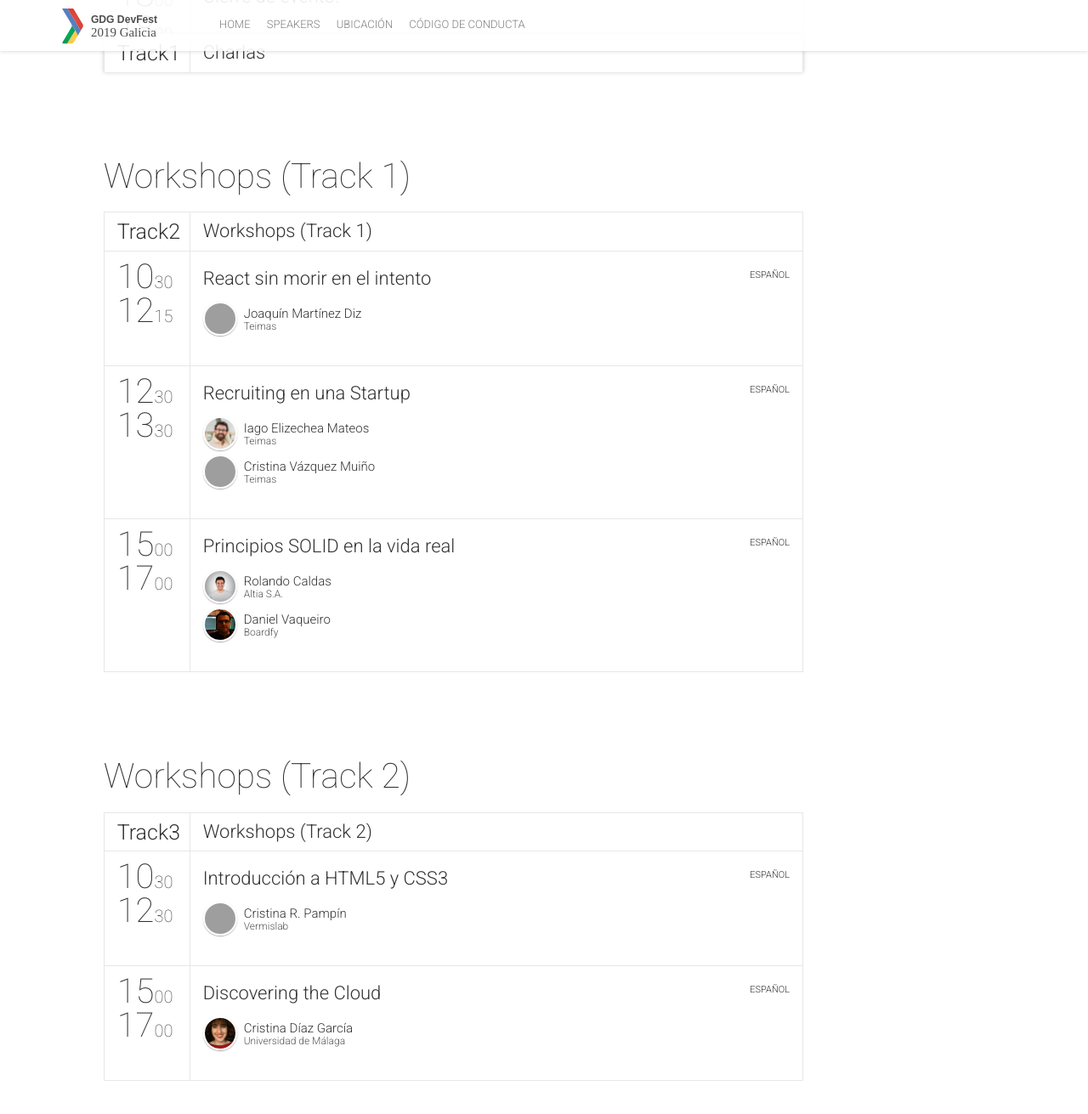
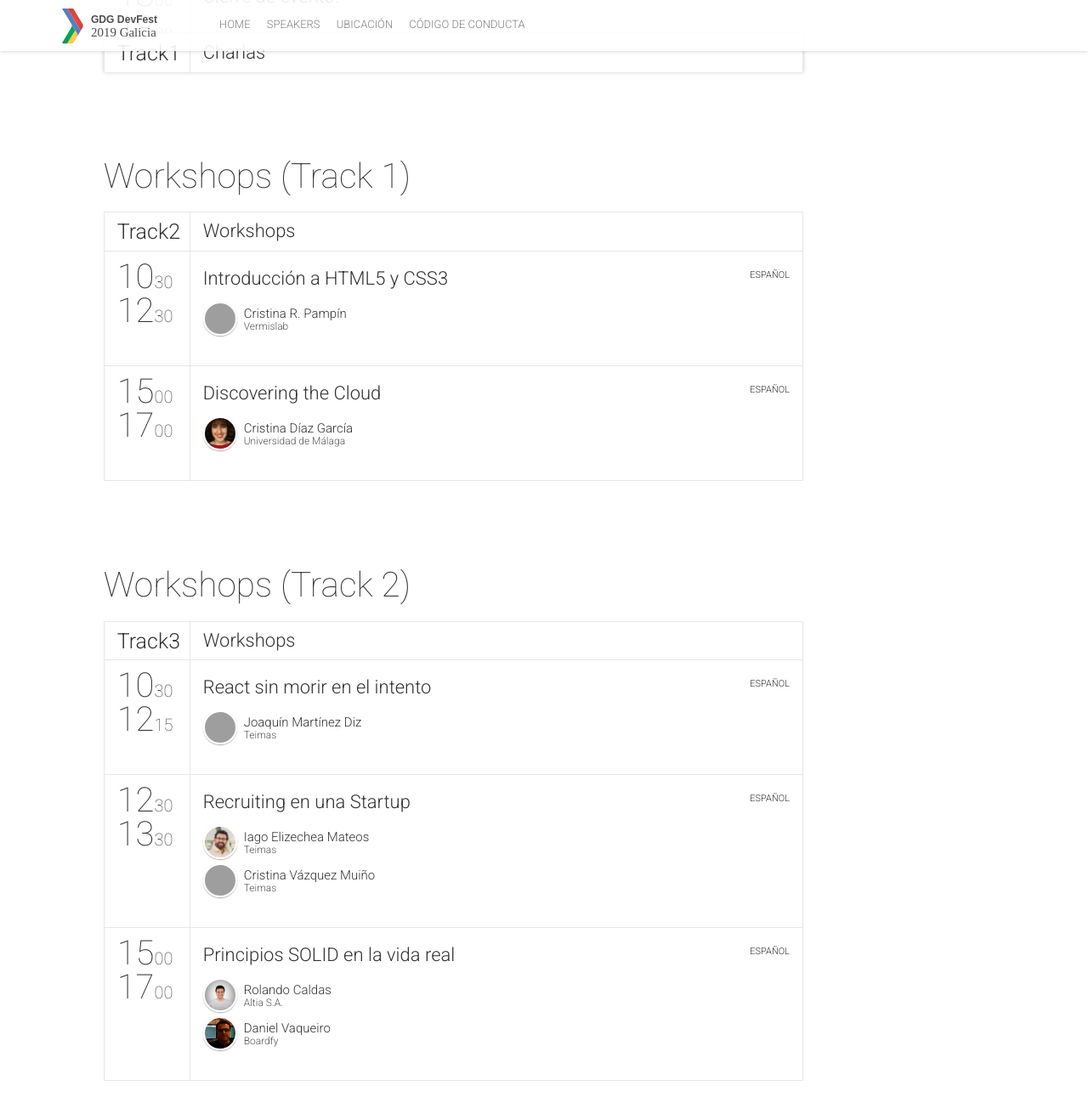
Before and after one commit to gdg-galicia/devfest.gdggalicia.com, a Jekyll site: the page built from schedule.html, in a window 1280 px wide and 1400 px high, scrolled down 1824 px. Shown: the top 1311 px of the window at 85% size. Built offline with Jekyll 4.4.1, drawn with Linux system fonts in a browser that asks for light colours; nearby versions of some CDN libraries; comment, search, counter and statistics services are not loaded; grey boxes are pictures that could not be loaded.

Commit message:
Reorder schedule

```diff
--- a/_data/schedule.yml
+++ b/_data/schedule.yml
@@ -58,7 +58,24 @@
   date: "2019-10-26"
   dateReadable: "Workshops (Track 1)"
   tracks:
-    - {title: "Workshops (Track 1)", color: "#03a9f4"}
+    - {title: "Workshops", color: "#03a9f4"}
+  timeslots:
+    - {
+            startTime: "10:30",
+            endTime: "12:30",
+            sessionIds: [010]
+        }
+    - {
+        startTime: "15:00",
+        endTime: "17:00",
+        sessionIds: [011]
+    }
+
+-
+  date: "2019-10-26"
+  dateReadable: "Workshops (Track 2)"
+  tracks:
+    - {title: "Workshops", color: "#03a9f4"}
   timeslots:
     - {
         startTime: "10:30",
@@ -75,19 +92,3 @@
         endTime: "17:00",
         sessionIds: [009]
     }
--
-  date: "2019-10-26"
-  dateReadable: "Workshops (Track 2)"
-  tracks:
-    - {title: "Workshops (Track 2)", color: "#03a9f4"}
-  timeslots:
-    - {
-        startTime: "10:30",
-        endTime: "12:30",
-        sessionIds: [010]
-    }
-    - {
-        startTime: "15:00",
-        endTime: "17:00",
-        sessionIds: [011]
-    }
```
